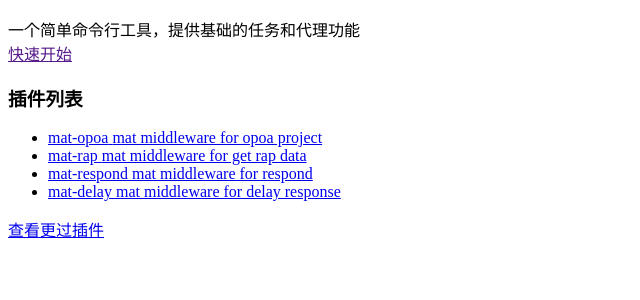
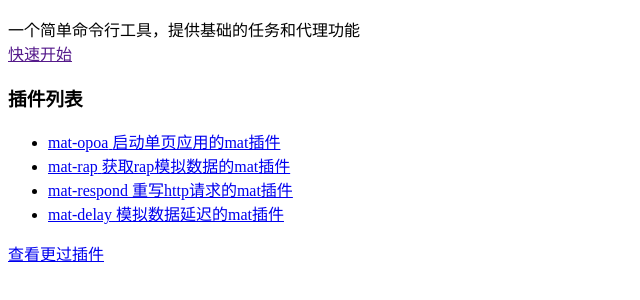
Before and after one commit to matjs/matjs.github.io, a website: page app/views/page/index.html in a window 1280 px wide. Shown: the part 38-338 px from the top of the page, without its empty margins (0-640 px from the left). Drawn offline with Linux system fonts and the light colour scheme.

Commit message:
更新插件

```diff
--- a/app/views/page/index.html
+++ b/app/views/page/index.html
@@ -14,25 +14,25 @@
             <li>
                 <a href="https://www.npmjs.com/package/mat-opoa">
                     <span class="name">mat-opoa</span>
-                    <span class="text">mat middleware for opoa project</span>
+                    <span class="text">启动单页应用的mat插件</span>
                 </a>
             </li>
             <li>
                 <a href="https://www.npmjs.com/package/mat-rap">
                     <span class="name">mat-rap</span>
-                    <span class="text">mat middleware for get rap data</span>
+                    <span class="text">获取rap模拟数据的mat插件</span>
                 </a>
             </li>
             <li>
                 <a href="https://www.npmjs.com/package/mat-respond">
                     <span class="name">mat-respond</span>
-                    <span class="text">mat middleware for respond</span>
+                    <span class="text">重写http请求的mat插件</span>
                 </a>
             </li>
             <li>
                 <a href="https://www.npmjs.com/package/mat-delay">
                     <span class="name">mat-delay</span>
-                    <span class="text">mat middleware for delay response</span>
+                    <span class="text">模拟数据延迟的mat插件</span>
                 </a>
             </li>
         </ul>
```
